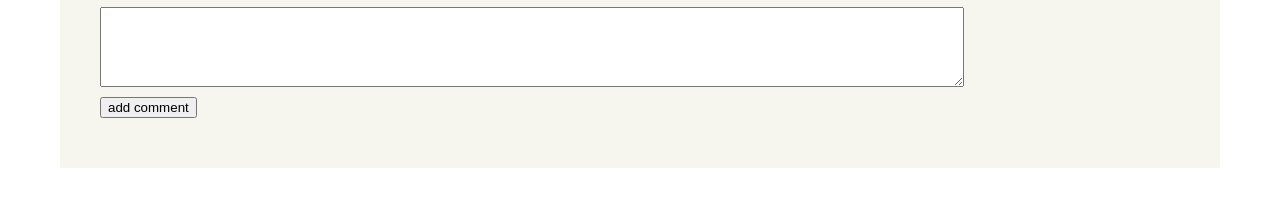
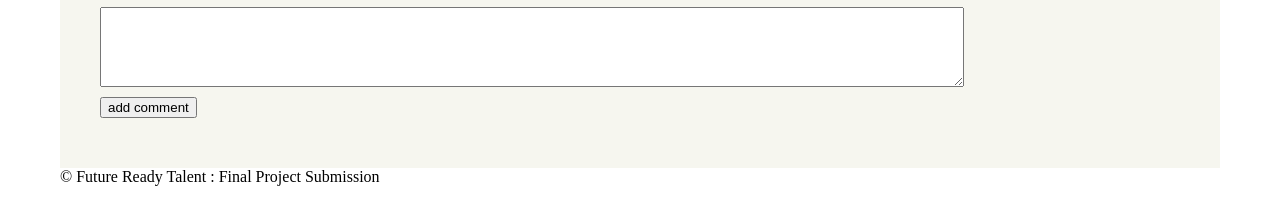
Before and after one commit to omnankar10/frt-project-sub, a plain HTML site: page thread.html in a window 1280 px wide. Shown: the part 50-274 px from the top of the page. Drawn offline with Linux system fonts and the light colour scheme.

Commit message:
Update thread.html

```diff
--- a/thread.html
+++ b/thread.html
@@ -121,4 +121,7 @@
             padding-left: 10px;
         }
     </style>
+    <footer>
+        <span>&copy;  Future Ready Talent : Final Project Submission</span>
+    </footer>
 </body>
```
